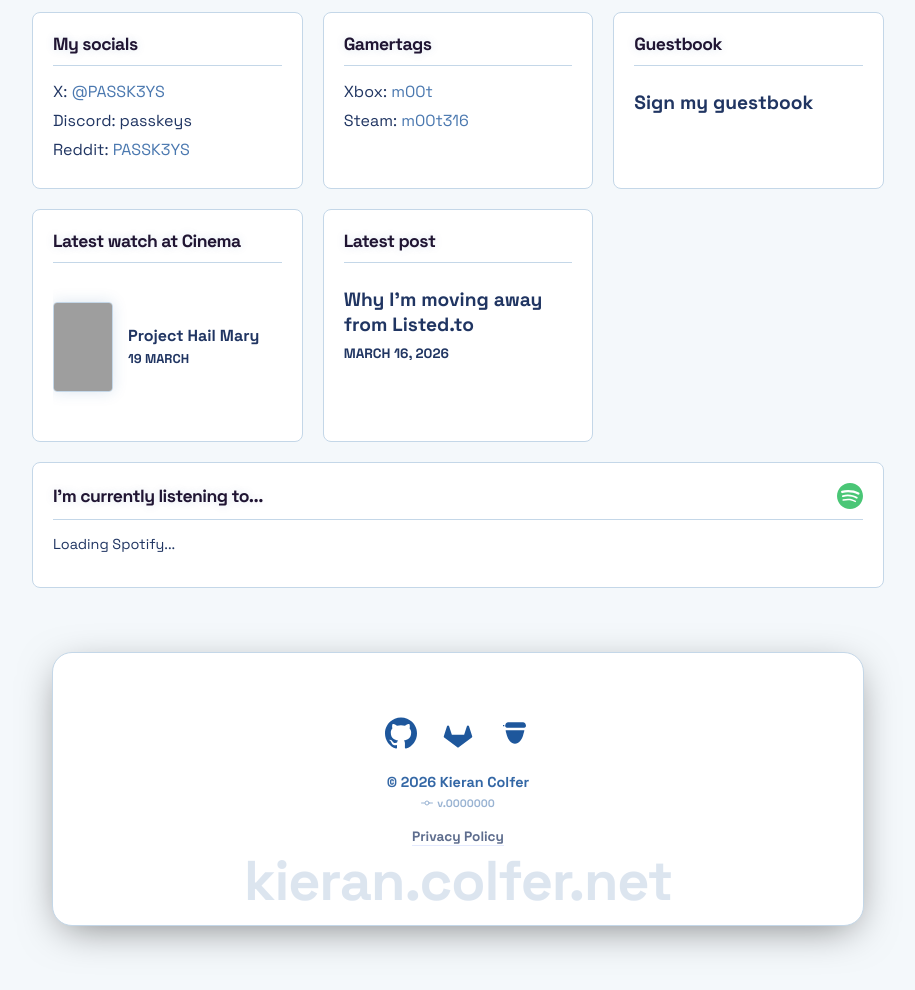
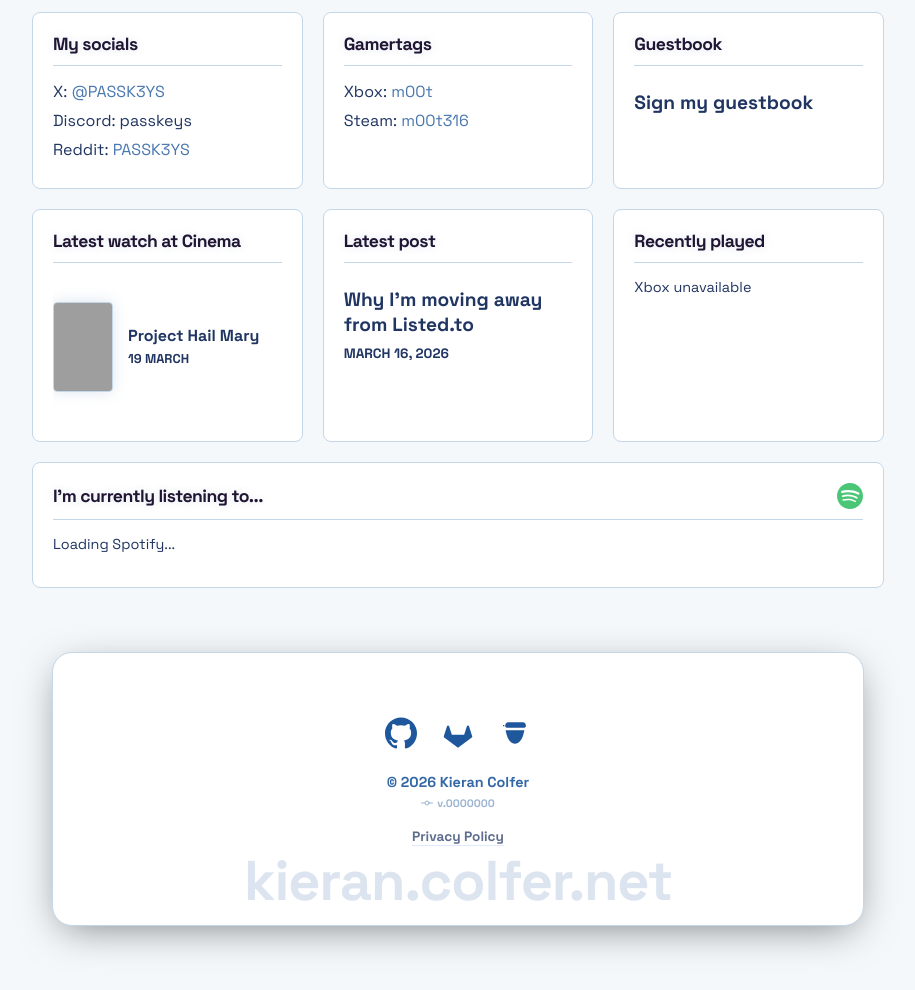
Before and after one commit to PASSK3YS/PASSK3YS.github.io, a Jekyll site: the page built from index.md, in a window 1280 px wide. Shown: the part 296-1286 px from the top of the page, without its empty margins (182-1097 px from the left). Built offline with Jekyll 4.4.1, drawn with Linux system fonts in a browser that asks for light colours; grey boxes are pictures that could not be loaded.

Commit message:
chore: add lastest game played

```diff
--- a/index.md
+++ b/index.md
@@ -47,6 +47,12 @@
         <h3>Latest post</h3>
         <div id="latest-blog-container">
             <p style="font-size: 0.9em; color: var(--text-muted);">Loading latest...</p>
+        </div>
+    </div>
+    <div class="grid-item">
+        <h3>Recently played</h3>
+        <div id="xbox-container">
+            <p style="font-size: 0.9em; color: var(--text-muted);">Loading Xbox...</p>
         </div>
     </div>
     <div class="grid-item" id="spotify-card" style="grid-column: 1 / -1; position: relative; overflow: hidden;">
@@ -381,6 +388,30 @@
 fetchSpotifyData();
 setInterval(fetchSpotifyData, 5000);
 
+fetch(cloudflareWorkerUrl)
+    .then(response => response.json())
+    .then(data => {
+        if (data.error || !data.name) {
+            document.getElementById('xbox-container').innerHTML = '<p style="font-size: 0.9em; color: var(--text-muted);">Xbox unavailable</p>';
+            return;
+        }
+        const img = data.image || 'https://via.placeholder.com/60x90/1a1a1a/ffffff?text=Xbox';
+        document.getElementById('xbox-container').innerHTML = `
+            <a href="https://account.xbox.com/en-gb/profile?gamertag=m00t" target="_blank" class="latest-movie-link-wrapper">
+                <div class="latest-movie-content">
+                    <img src="${img}" alt="${data.name}" class="latest-movie-thumb">
+                    <div class="latest-movie-info">
+                        <p class="latest-movie-title">${data.name}</p>
+                        <p class="latest-movie-date">Xbox</p>
+                    </div>
+                </div>
+            </a>
+        `;
+    })
+    .catch(() => {
+        document.getElementById('xbox-container').innerHTML = '<p style="font-size: 0.9em; color: var(--text-muted);">Xbox unavailable</p>';
+    });
+
 fetch('/cinema-watchlist/2026/')
     .then(response => response.text())
     .then(html => {
```
Also changed, not shown: other parts of index.md (+1 -0 lines).
